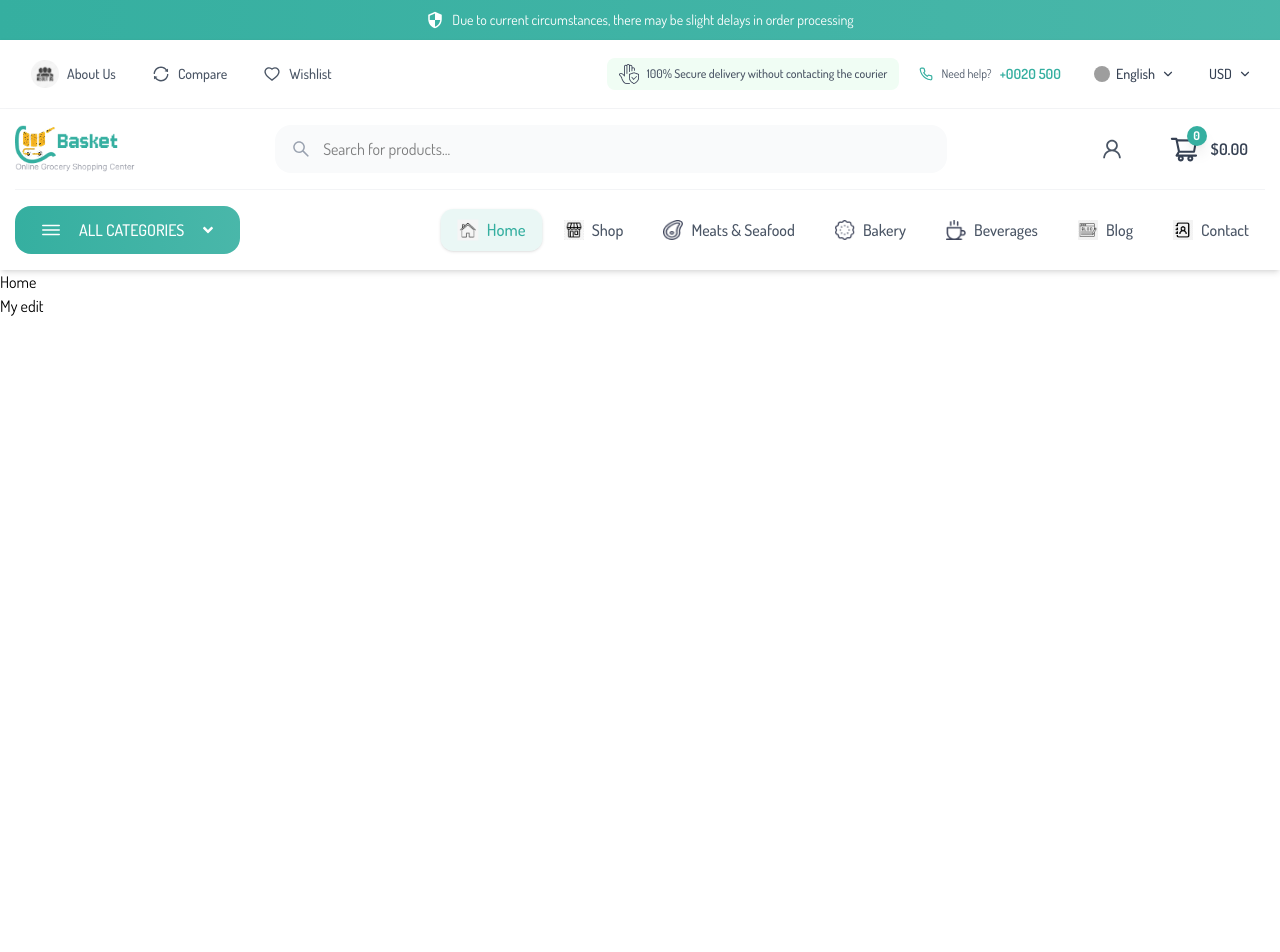
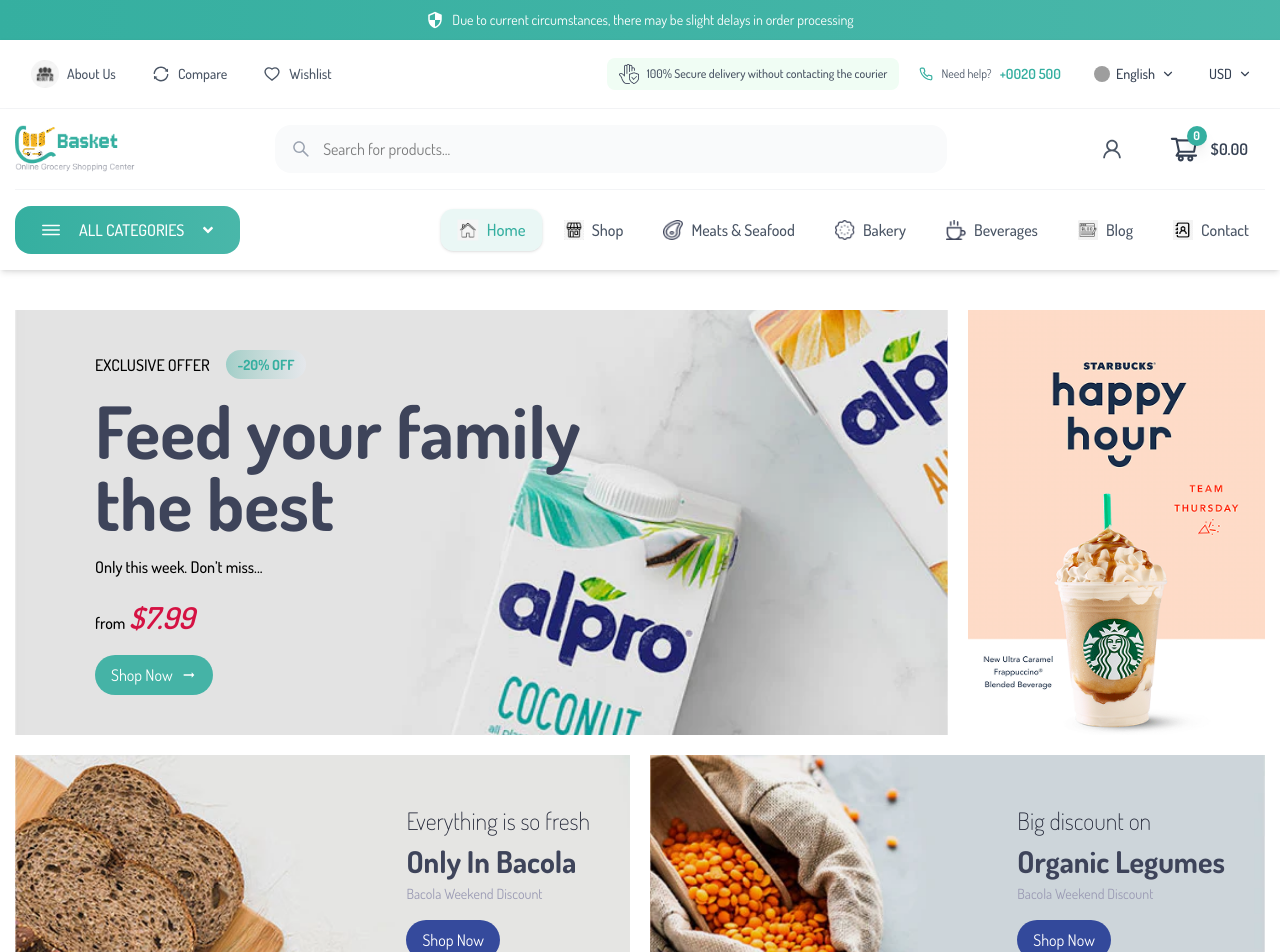
Before and after one commit to hussain-ELshepeny/Basket-ecommerce, a React (Vite) app: page / in a window 1280 px wide. Shown: the top 952 px of the page. Before the commit the page ends 800 px from the top, so only its background shows below. Built offline with nearby package versions, Linux system fonts and the light colour scheme; grey boxes are pictures that could not be loaded; a web font is replaced by a local one.

Commit message:
Add offers section

```diff
--- a/package.json
+++ b/package.json
@@ -26,6 +26,8 @@
     "eslint-plugin-react-hooks": "^5.2.0",
     "eslint-plugin-react-refresh": "^0.4.22",
     "globals": "^16.4.0",
+    "prettier": "^3.6.2",
+    "prettier-plugin-tailwindcss": "^0.7.1",
     "tailwindcss": "^4.1.16",
     "vite": "^7.1.12"
   }
--- a/src/components/Header.jsx
+++ b/src/components/Header.jsx
@@ -31,7 +31,7 @@
   ];
 
   return (
-    <header className="bg-white sticky top-[52px] lg:top-[60px] z-30 shadow-md">
+    <header className="bg-white sticky top-0 z-30 shadow-md">
       <div className="section-container">
         {/* Top Header Section */}
         <div className="flex justify-between items-center gap-4 py-3 sm:py-4">
--- a/src/pages/Home.jsx
+++ b/src/pages/Home.jsx
@@ -1,6 +1,85 @@
+import { MdOutlineArrowRightAlt } from "react-icons/md";
+import { Link } from "react-router-dom";
+
 export default function Home() {
-  return <div>
-    <h1>Home</h1>
-    <h2>My edit</h2>
-  </div>;
+  return (
+    //-------------Start offer section--------------------
+    <section className="offer section-container py-10 grid grid-cols-1 sm:grid-cols-4 gap-5">
+      <div className="bg-[url(/images/offer1.png)] bg-center bg-no-repeat bg-cover sm:col-span-3 h-auto relative">
+        <div className="absolute top-0 left-0 w-full h-full bg-black/5 z-0"></div>
+        <div className="py-10 px-8 sm:px-20 relative z-10">
+          <p className="flex flex-col sm:flex-row items-start sm:items-center text-center sm:text-left gap-2 uppercase font-medium">
+            Exclusive Offer{" "}
+            <span className="text-standard text-primary bg-linear-to-r ml-0 sm:ml-2 from-primary/40 to-gray-200 py-1 px-3 font-bold rounded-full">
+              -20% Off
+            </span>
+          </p>
+          <h1 className="text-xl sm:text-4xl lg:text-7xl max-w-xl font-bold py-4 text-secondary">
+            Feed your family the best
+          </h1>
+          <p className="font-medium">Only this week. Don’t miss...</p>
+          <p className="py-5 font-medium">
+            from{" "}
+            <span className="text-2xl sm:text-3xl font-semibold italic text-red">
+              $7.99
+            </span>
+          </p>
+          <Link
+            className="capitalize flex items-center gap-2 bg-primary/90 text-white py-2 px-4 hover:bg-primary rounded-full w-fit"
+            to={"/shop"}
+          >
+            Shop now <MdOutlineArrowRightAlt />
+          </Link>
+        </div>
+      </div>
+      <div>
+        <img
+          className="w-full h-full object-cover"
+          src="/images/offer2.png"
+          alt=""
+        />
+      </div>
+      <div className="bg-[url(/images/offer3.png)] bg-center bg-no-repeat bg-cover h-auto sm:col-span-2 relative">
+        <div className="absolute top-0 left-0 w-full h-full bg-black/30 sm:bg-black/5 z-0"></div>
+        <div className="sm:w-fit flex flex-col items-center sm:items-start sm:ml-auto py-12 px-5 sm:px-10 relative z-10">
+          <p className="text-[20px] sm:text-[24px] font-extralight text-white sm:text-[#202435] ">
+            Everything is so fresh
+          </p>
+          <p className=" text-white sm:text-secondary capitalize font-bold text-2xl sm:text-3xl py-1 ">
+            only in Bacola
+          </p>
+          <p className="text-standard text-white sm:text-[#9B9BB4] pb-4">
+            Bacola Weekend Discount
+          </p>
+          <Link
+            className="capitalize flex items-center gap-2 bg-buttonBackground/90 text-white py-2 px-4 hover:bg-buttonBackground rounded-full w-fit"
+            to={"/shop"}
+          >
+            Shop now
+          </Link>
+        </div>
+      </div>
+      <div className="bg-[url(/images/offer4.png)] bg-center bg-no-repeat bg-cover h-auto sm:col-span-2 relative">
+        <div className="absolute top-0 left-0 w-full h-full bg-black/30 sm:bg-black/5 z-0"></div>
+        <div className="sm:w-fit flex flex-col items-center sm:items-start sm:ml-auto py-12 px-5 sm:px-10 relative z-10">
+          <p className="text-[24px] font-extralight text-white sm:text-[#202435] ">
+            Big discount on
+          </p>
+          <p className=" text-white sm:text-secondary capitalize font-bold text-2xl sm:text-3xl py-1 ">
+            organic legumes
+          </p>
+          <p className="text-standard text-white sm:text-[#9B9BB4] pb-4">
+            Bacola Weekend Discount
+          </p>
+          <Link
+            className="capitalize flex items-center gap-2 bg-buttonBackground/90 text-white py-2 px-4 hover:bg-buttonBackground rounded-full w-fit"
+            to={"/shop"}
+          >
+            Shop now
+          </Link>
+        </div>
+      </div>
+    </section>
+    //-------------End offer section--------------------
+  );
 }
```
Also changed, not shown: src/components/Nav.jsx (+75 -23 lines), public/images/offer2.png, 1 other file (tests, documents, lock files or other folders).
